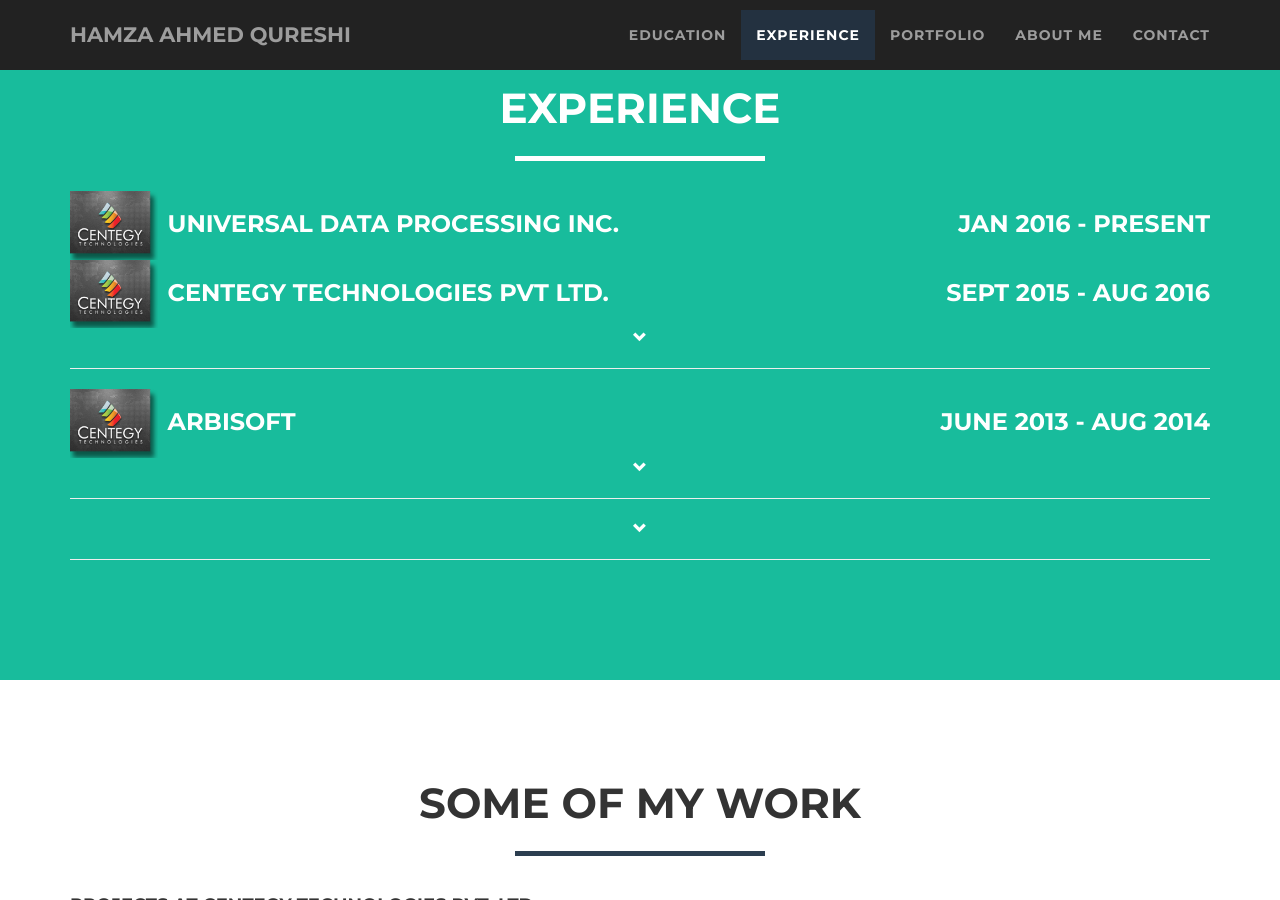
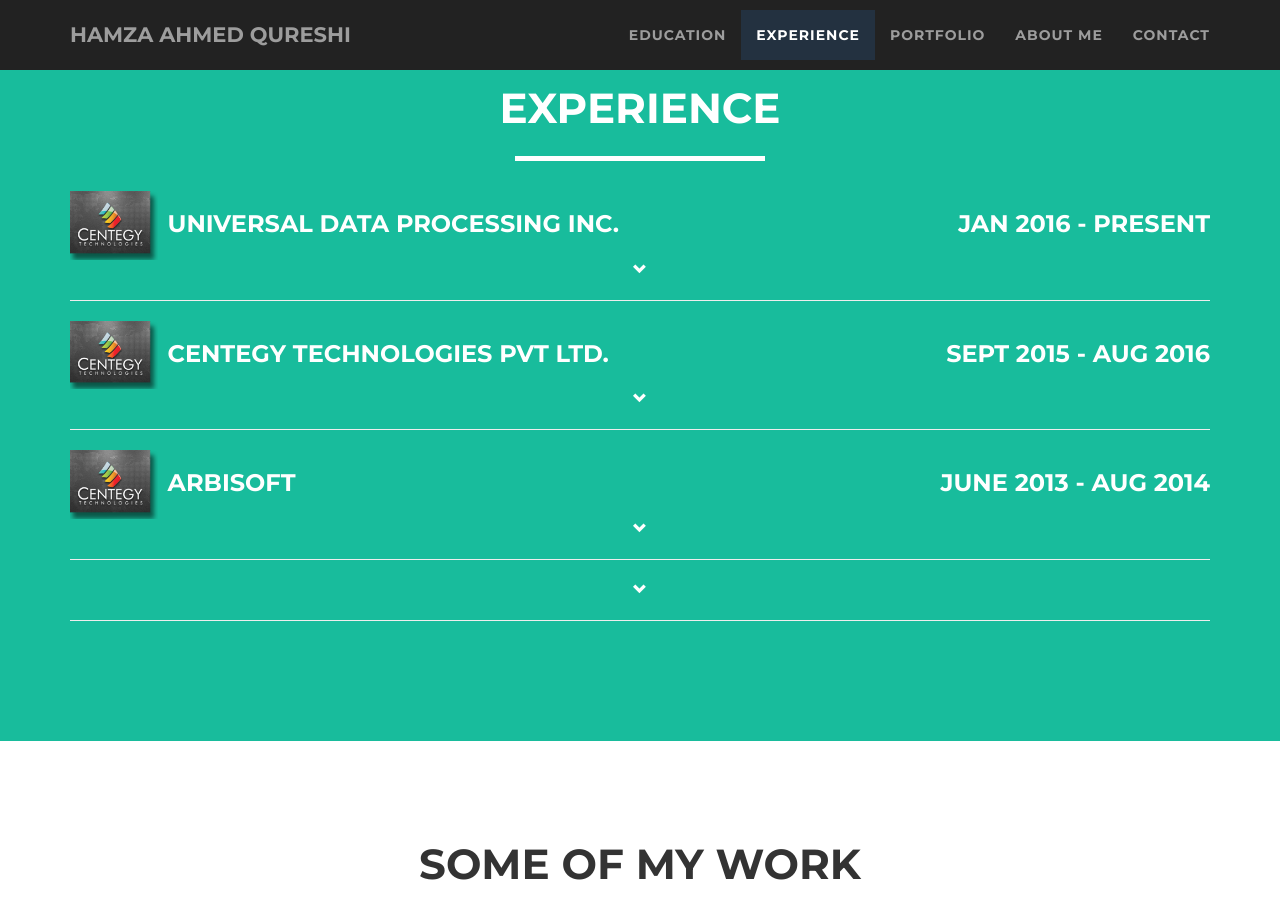
Before and after one commit to hamza1592/hamza1592.github.io, a Jekyll site: the page built from index.html, in a window 1280 px wide and 900 px high, scrolled down 1478 px. Built offline with Jekyll 4.4.1, drawn with Linux system fonts in a browser that asks for light colours.

Commit message:
bug fixed

```diff
--- a/_includes/experience.html
+++ b/_includes/experience.html
@@ -8,7 +8,7 @@
 		</div>
 		<div class="row">
 			<div class="col-lg-12 text-left">
-				<a style="cursor:pointer !important;"type = "button" data-toggle="collapse" data-target="#centegyCollapsed" onclick="rotateSpan(this)">
+				<a style="cursor:pointer !important;"type = "button" data-toggle="collapse" data-target="#universalDataCollapsed" onclick="rotateSpan(this)">
 					<div class="row">
 						<div class = "col-lg-1 text-left">
 							<img src="img/icons/centegyIcon.png" width='130%' height='130%'>
@@ -19,6 +19,8 @@
 						<div class="col-lg-4 text-right" ><h3>Jan 2016 - Present</h3></div>
 					</div>
 				</a>
+				<div class="row text-center"><a style="cursor:pointer !important;"type = "button" data-toggle="collapse" data-target="#universalDataCollapsed" onclick="rotateSpan(this)"><span class="glyphicon glyphicon-chevron-down rotatable"></span></a></div>
+					<hr class="star-secondary">
 				<div id="universalDataCollapsed" class="collapse row">
 					<div class="col-lg-12">
 						<div class="col-lg-1"></div>
@@ -48,7 +50,7 @@
 						</div>
 					</a>
 
-					<div class="row text-center"><a style="cursor:pointer !important;"type = "button" data-toggle="collapse" data-target="#universalDataCollapsed" onclick="rotateSpan(this)"><span class="glyphicon glyphicon-chevron-down rotatable"></span></a></div>
+					<div class="row text-center"><a style="cursor:pointer !important;"type = "button" data-toggle="collapse" data-target="#centegyCollapsed" onclick="rotateSpan(this)"><span class="glyphicon glyphicon-chevron-down rotatable"></span></a></div>
 					<hr class="star-secondary">
 					<div id="centegyCollapsed" class="collapse row">
 						<div class="col-lg-12">
@@ -79,7 +81,7 @@
 						</div>
 					</a>
 
-					<div class="row text-center"><a style="cursor:pointer !important;"type = "button" data-toggle="collapse" data-target="#centegyCollapsed" onclick="rotateSpan(this)"><span class="glyphicon glyphicon-chevron-down rotatable"></span></a></div>
+					<div class="row text-center"><a style="cursor:pointer !important;"type = "button" data-toggle="collapse" data-target="#arbisoftCollapsed" onclick="rotateSpan(this)"><span class="glyphicon glyphicon-chevron-down rotatable"></span></a></div>
 					<hr class="star-secondary">
 					<div id="arbisoftCollapsed" class="collapse row">
 						<div class="col-lg-12">
```
